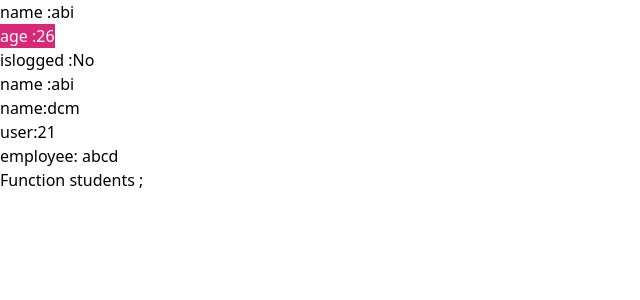
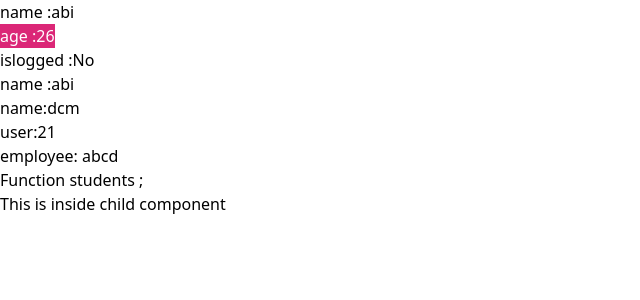
Before and after one commit to abi4679553/props, a React (Create React App) app: page / in a window 1280 px wide. Shown: the top 300 px of the page, without its empty margins (0-640 px from the left). Built offline with nearby package versions, Linux system fonts and the light colour scheme.

Commit message:
update home.js

```diff
--- /dev/null
+++ b/src/components/props/Component.jsx
@@ -0,0 +1,11 @@
+import React from 'react'
+
+const Component = (props) => {
+  return (
+    <div>
+    {<p>Component : {props.h1}</p>}
+    </div>
+  )
+}
+
+export default Component
--- a/src/components/props/Home.js
+++ b/src/components/props/Home.js
@@ -6,6 +6,7 @@ import String from './String'
 import Object from './Object'
 import Function from './Function'
 import Arrayofobject from './Arrayofobject'
+import Component from './Component'
 
 
 
@@ -32,6 +33,8 @@ const Home = () => {
         alert("Hello from Parent Function!")
       };
 
+      <h1>This is inside child component</h1>
+
 
 
 
```
